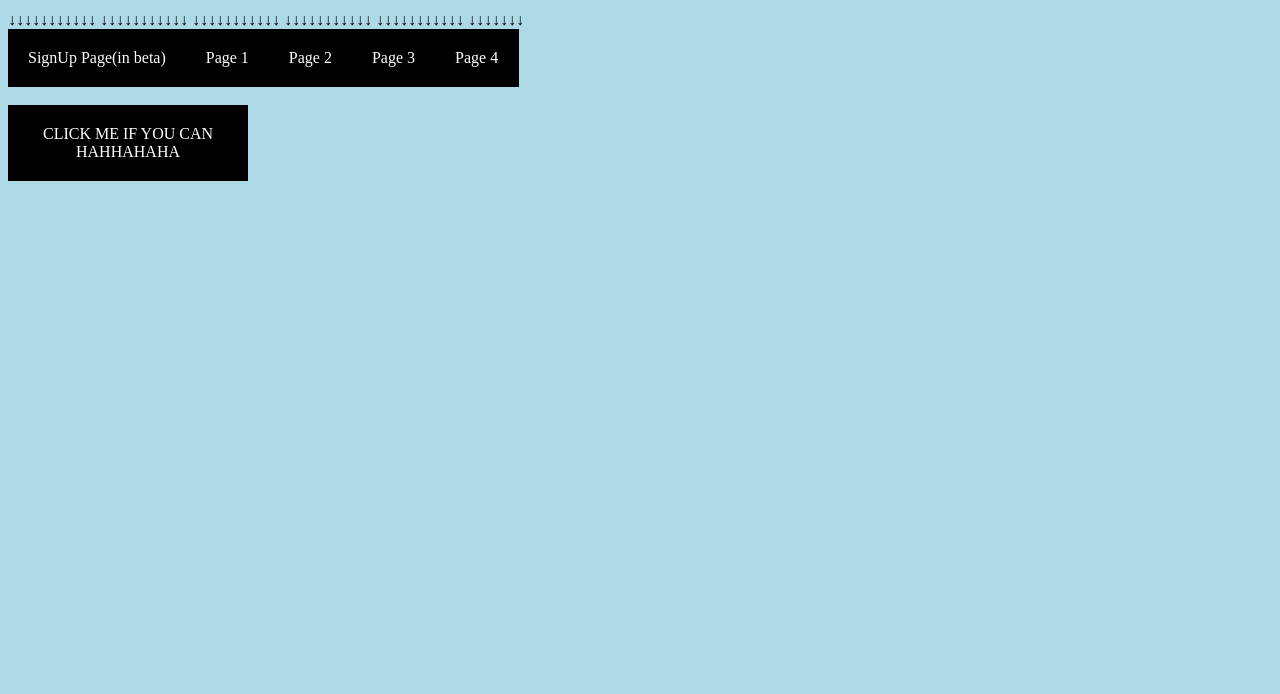
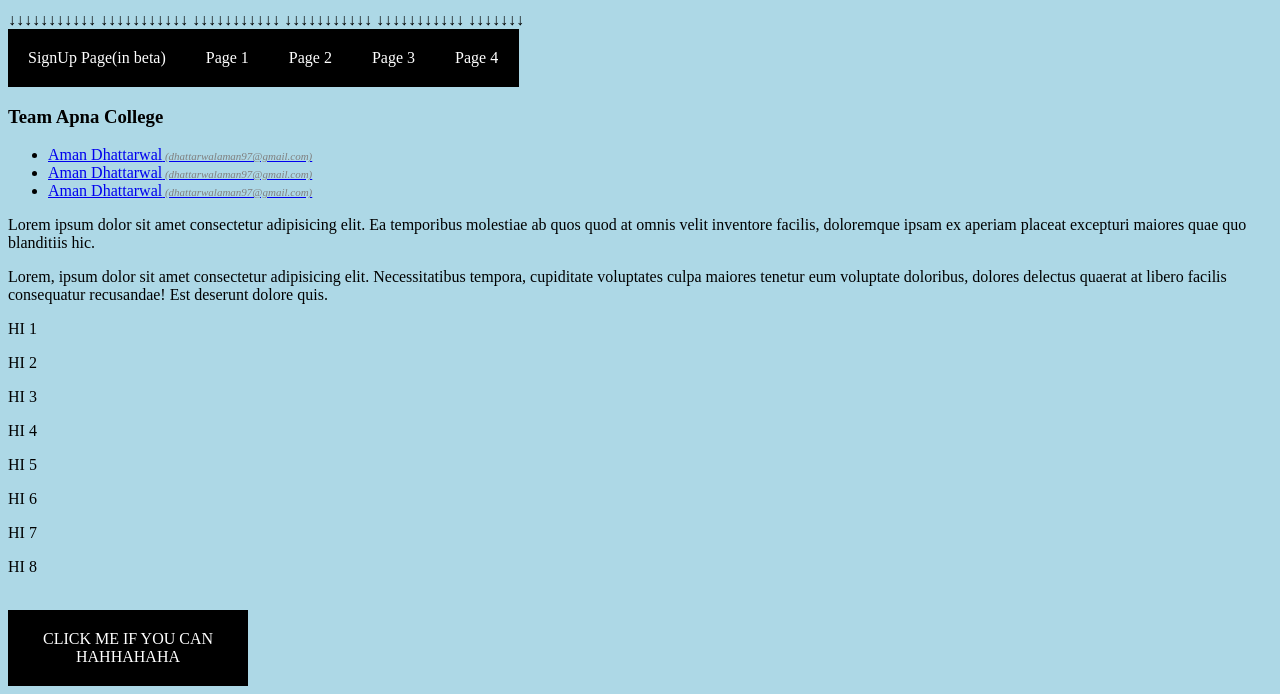
Before and after one commit to debojit111/My-First-Repository, a plain HTML site: page VS CODE/Main Codes/Html Files/index.html in a window 1280 px wide. Shown: the part 204-898 px from the top of the page. Before the commit the page ends 800 px from the top, so only its background shows below. Drawn offline with Linux system fonts and the light colour scheme.

Commit message:
Add files via upload

```diff
--- a/VS CODE/Main Codes/Html Files/index.html
+++ b/VS CODE/Main Codes/Html Files/index.html
@@ -36,7 +36,7 @@
 
     </div>
 
- <!--  <div id="sidebar">
+   <div id="sidebar">
         <h3>Team Apna College</h3>
         <ul>
             <li><a data-email="dhattarwalaman97@gmail.com" href="mailto:amandhattarwal97@gmail.com">Aman Dhattarwal</a></li>
@@ -65,7 +65,7 @@
 
 
 
-    </div> -->
+    </div>
      <br>
     <div id="randomLink">
         <a href="Host.html"> CLICK ME IF YOU CAN HAHHAHAHA</a>
@@ -75,7 +75,7 @@
     </div>
 
 
-    <script src="/Main Codes/Javascript/SpamBomb.js"></script>
+    <script src="../Javascript/SpamBomb.js"></script>
 
 </body>
 </html>
```
